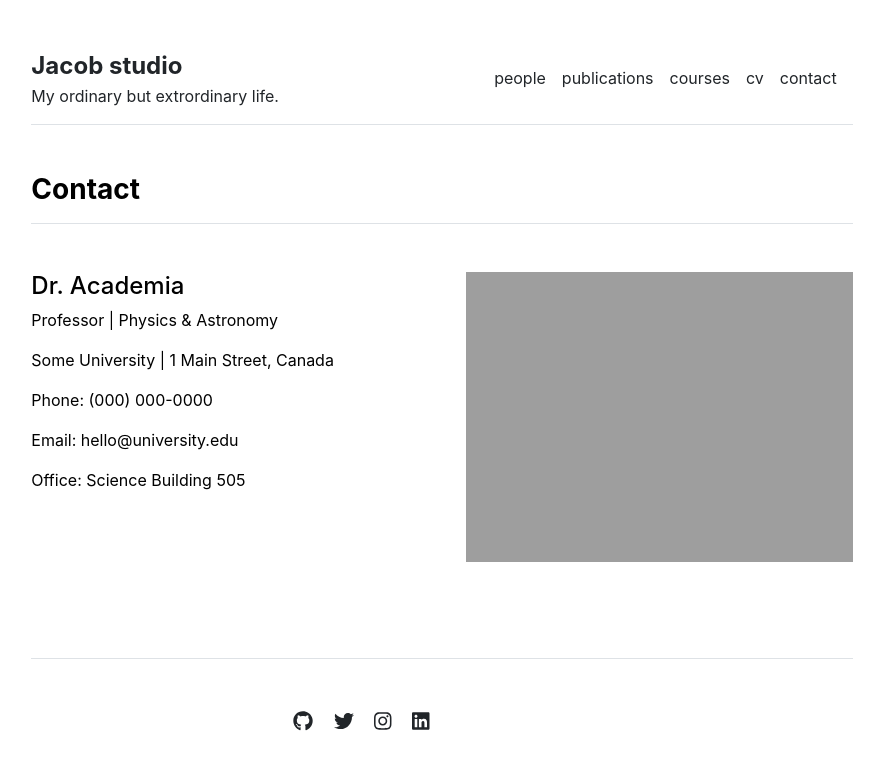
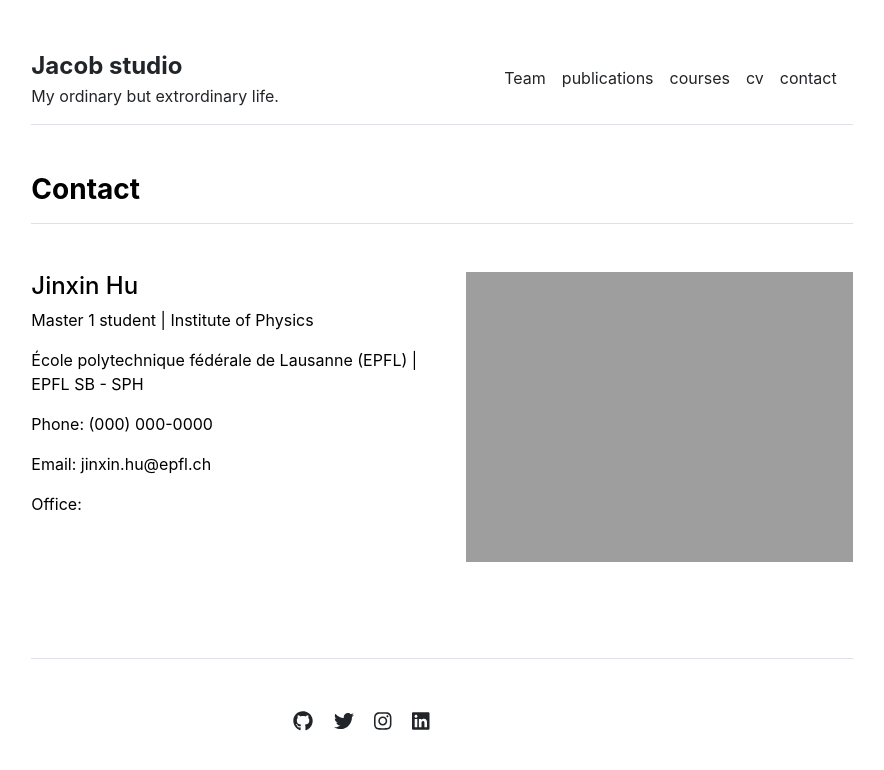
Before and after one commit to JinxinHu/jinxinhu.github.io, a Jekyll site: the page built from contact.md, in a window 1280 px wide. Shown: the top 770 px of the page, without its empty margins (198-1082 px from the left). Built offline with Jekyll 4.4.1, drawn with Linux system fonts in a browser that asks for light colours.

Commit message:
Update settings.yml

```diff
--- a/_data/settings.yml
+++ b/_data/settings.yml
@@ -1,5 +1,5 @@
 menu:
-- {name: 'people', url: '/people'}
+- {name: 'Team', url: '/people'}
 - {name: 'publications', url: '/publications'}
 - {name: 'courses', url: '/courses'}
 - {name: 'cv', url: '/cv'}
@@ -22,4 +22,4 @@ social:
 - {icon: 'linkedin', link: 'https://linkedin.com/in/lenpaul'}
 
 contacts:
-- {name: 'Dr. Academia', title: 'Professor', department: 'Physics & Astronomy', institution: 'Some University', institution_address: '1 Main Street, Canada', phone: '(000) 000-0000', email: 'hello@university.edu', office: 'Science Building 505', image: 'assets/img/contact.jpg'}
+- {name: 'Jinxin Hu', title: 'Master 1 student', department: 'Institute of Physics', institution: 'École polytechnique fédérale de Lausanne (EPFL)', institution_address: 'EPFL SB - SPH', phone: '(000) 000-0000', email: 'jinxin.hu@epfl.ch', image: 'assets/img/contact.jpg'}
```
